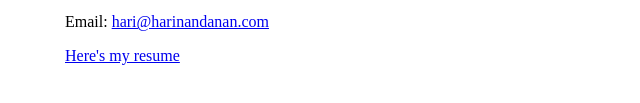
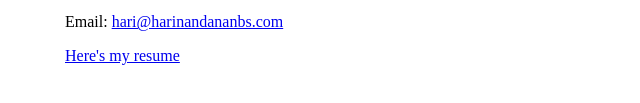
Before and after one commit to hari-nandanan/personal-website, a plain HTML site: page index.html in a window 1280 px wide. Shown: the part 303-406 px from the top of the page, 319-959 px from the left. Drawn offline with Linux system fonts and the light colour scheme.

Commit message:
Update index.html

```diff
--- a/index.html
+++ b/index.html
@@ -24,7 +24,7 @@
             <li>Subscribe to my blog <a href="https://blog.harinandanan.com">here</a>.</li>
         </ol>
 
-        <p>Email: <a href="mailto:hari@harinandananbs.com">hari@harinandanan.com</a></p>
+        <p>Email: <a href="mailto:hari@harinandananbs.com">hari@harinandananbs.com</a></p>
 
         <a href="https://drive.google.com/file/d/1ECdg9XNXlBseu2PdxZDCZSoYb_kW2VKj/view?usp=sharing">Here's my resume</a>
 
```
